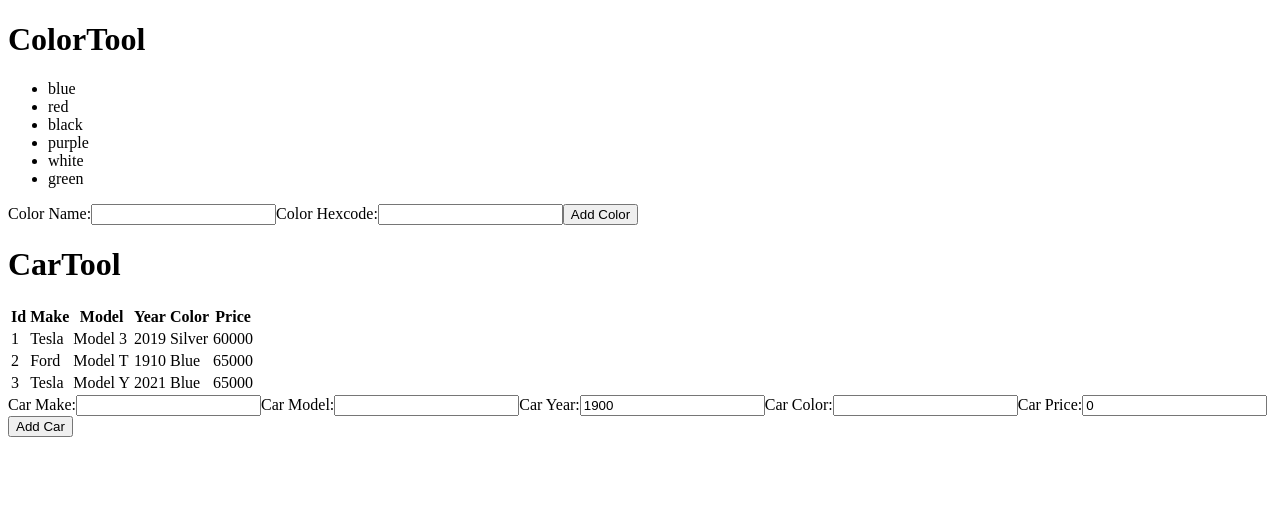
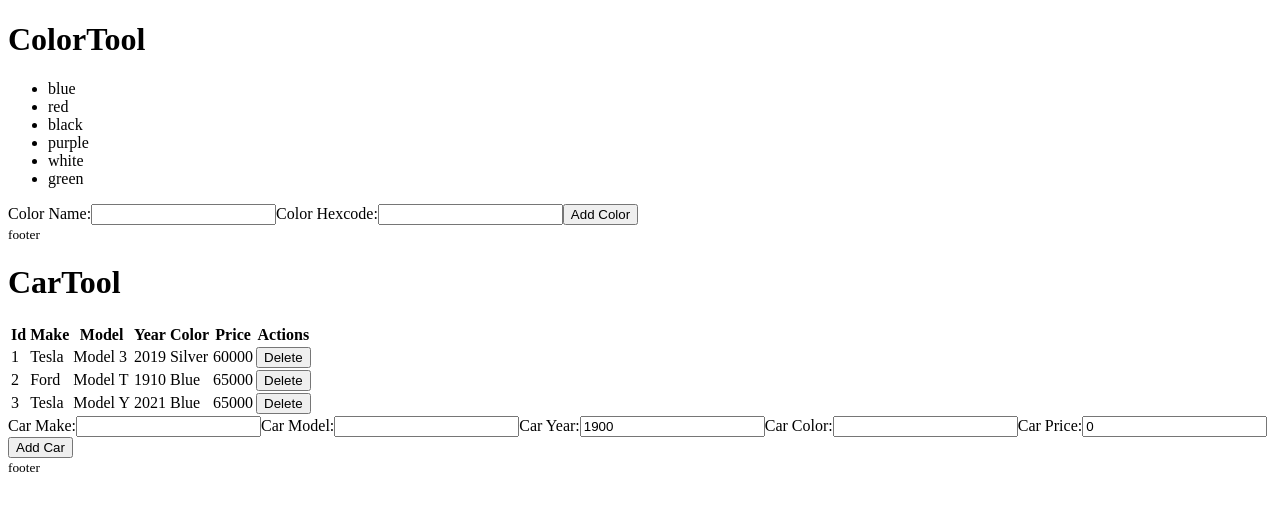
Before and after one commit to BradleyAllanDavis/FrontendBootcamp, a React (Create React App) app: page / in a window 1280 px wide. Shown: the top 510 px of the page. Built offline with nearby package versions, Linux system fonts and the light colour scheme.

Commit message:
Exercise 9

```diff
--- a/src/components/CarTable.js
+++ b/src/components/CarTable.js
@@ -1,6 +1,7 @@
 import { CarViewRow } from "./CarViewRow";
 
-export const CarTable = (props) => {
+export const CarTable = ({ cars, onDeleteCar }) => {
+
   return (
     <>
       <table>
@@ -12,11 +13,12 @@ export const CarTable = (props) => {
             <th>Year</th>
             <th>Color</th>
             <th>Price</th>
+            <th>Actions</th>
           </tr>
         </thead>
         <tbody>
-          {props.cars.map(car =>
-            <CarViewRow key={car.id} car={car} />
+          {cars.map(car =>
+            <CarViewRow key={car.id} car={car} buttonText='Delete' onDeleteCar={onDeleteCar}/>
           )}
         </tbody>
       </table>
--- a/src/components/CarTool.js
+++ b/src/components/CarTool.js
@@ -1,4 +1,5 @@
 import { useState } from 'react';
+import { ToolFooter } from './ToolFooter';
 import { ToolHeader } from './ToolHeader';
 import { CarTable } from './CarTable';
 import { CarForm } from './CarForm';
@@ -17,11 +18,19 @@ export const CarTool = (props) => {
     ]);
   }
 
+  const deleteCar = (carId) => {
+    const newCars= cars.filter(c => {
+      return c.id !== carId;
+    });
+    setCars(newCars);
+  };
+
   return (
     <>
       <ToolHeader header='CarTool'/>
-      <CarTable cars={cars}/>
+      <CarTable cars={cars} onDeleteCar={deleteCar}/>
       <CarForm buttonText='Add Car' onSubmitCar={addCar}/>
+      <ToolFooter footer='footer' />
     </>
   );
 };
--- a/src/components/CarViewRow.js
+++ b/src/components/CarViewRow.js
@@ -1,13 +1,19 @@
-export const CarViewRow = (props) => {
+export const CarViewRow = ({ car, onDeleteCar }) => {
+
+  const deleteCar = () => {
+    onDeleteCar(car.id);
+  }
+
   return (
     <>
       <tr>
-        <td>{props.car.id}</td>
-        <td>{props.car.make}</td>
-        <td>{props.car.model}</td>
-        <td>{props.car.year}</td>
-        <td>{props.car.color}</td>
-        <td>{props.car.price}</td>
+        <td>{car.id}</td>
+        <td>{car.make}</td>
+        <td>{car.model}</td>
+        <td>{car.year}</td>
+        <td>{car.color}</td>
+        <td>{car.price}</td>
+        <button type="button" onClick={deleteCar}>Delete</button>
       </tr>
     </>
   );
--- a/src/components/ColorForm.js
+++ b/src/components/ColorForm.js
@@ -7,7 +7,8 @@ export const ColorForm = ({ buttonText, onSubmitColor }) => {
     colorForm, // state data
     setColorForm, // function to update the state data and re-render
   ] = useState({
-    name: '', hexcode: '',
+    name: '',
+    hexcode: '',
   });
 
   const change = e => {
--- a/src/components/ColorTool.js
+++ b/src/components/ColorTool.js
@@ -1,6 +1,7 @@
 import { useState } from 'react';
 import { ColorForm } from './ColorForm';
 import { ColorList } from './ColorList';
+import { ToolFooter } from './ToolFooter';
 import { ToolHeader } from './ToolHeader';
 
 export const ColorTool = (props) => {
@@ -22,6 +23,7 @@ export const ColorTool = (props) => {
       <ToolHeader header='ColorTool'/>
       <ColorList colors={colors}/>
       <ColorForm buttonText='Add Color' onSubmitColor={addColor} />
+      <ToolFooter footer='footer' />
     </>
   );
 };
--- /dev/null
+++ b/src/components/ToolFooter.js
@@ -0,0 +1,17 @@
+import PropTypes from 'prop-types';
+
+export const ToolFooter = ({ footer }) => {
+  return (
+    <footer>
+      <small>{footer}</small>
+    </footer>
+  );
+};
+
+ToolFooter.defaultProps = {
+  footer: 'The Footer',
+};
+
+ToolFooter.propTypes = {
+  footer: PropTypes.string.isRequired,
+}
```
